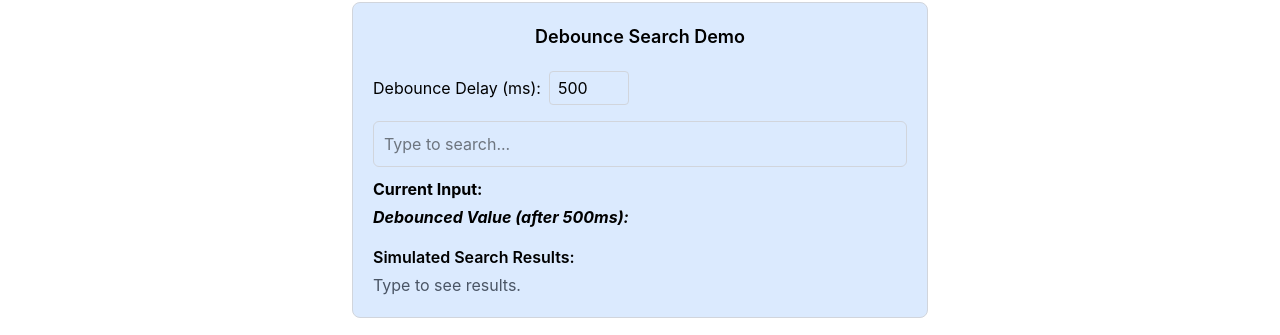
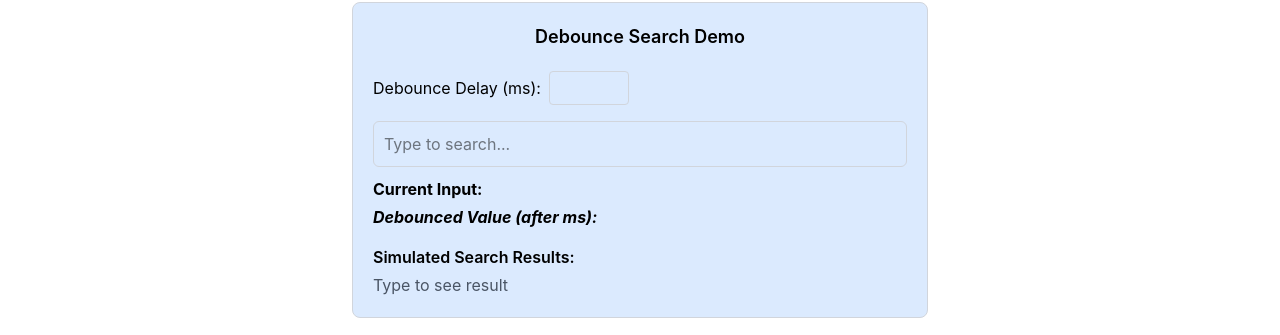
Before and after one commit to DhanashreeKharade451/Custom-Hook-Implementation, a React (Vite) app: page / in a window 1280 px wide. Shown: the part 902-1237 px from the top of the page. Built offline with nearby package versions, Linux system fonts and the light colour scheme.

Commit message:
writing hook to set timer

```diff
--- a/src/components/DebounceSearchDemo.jsx
+++ b/src/components/DebounceSearchDemo.jsx
@@ -1,4 +1,28 @@
+import { useState, useEffect } from "react";
+import useDebounce from "../hook/useDebounce";
+
 export function DebounceSearchDemo() {
+    const [input, setInput] = useState("");
+  const [delay, setDelay] = useState("");
+   const [searchResult, setSearchResult] = useState("");
+
+  //  // Debounced value after 500ms
+  const debouncedValue =useDebounce(input,500);
+
+   // Simulated API call after 1 second
+
+   useEffect(() => {
+    if(!debouncedValue){
+        setSearchResult
+    }
+   })
+
+//   useEffect(() =>{
+//     if(debouncedValue){
+//         console.log("Searching for", debouncedValue);
+//     }
+//   },[debouncedValue])
+
   return (
    <div className="bg-blue-100 font-sans max-w-xl mx-auto my-5 p-5 border border-gray-300 rounded-lg">
   <h3 className="text-center mb-5 text-lg font-semibold">
@@ -10,11 +34,9 @@ export function DebounceSearchDemo() {
       Debounce Delay (ms):
     </label>
     <input
-      id="delayInput"
-      min="0"
-      step="100"
       type="number"
-      value="500"
+      value={delay}
+      onChange={(e) => setDelay(Number(e.target.value))}
       className="px-2 py-1 w-20 border border-gray-300 rounded"
     />
   </div>
@@ -22,21 +44,22 @@ export function DebounceSearchDemo() {
   <input
     placeholder="Type to search..."
     type="text"
-    value=""
+    value={input}
+    onChange={(e) => setInput(e.target.value)}
     className="w-full p-2.5 mb-2.5 border border-gray-300 rounded-md"
   />
 
   <div className="mb-1">
-    <strong>Current Input:</strong>
+    <strong>Current Input: {input}</strong>
   </div>
 
   <div className="mb-4 italic">
-    <strong>Debounced Value (after 500ms):</strong>
+    <strong>Debounced Value (after {delay}ms): {debouncedValue}</strong>
   </div>
 
   <div>
     <h4 className="font-semibold mb-1">Simulated Search Results:</h4>
-    <p className="text-gray-600">Type to see results.</p>
+    <p className="text-gray-600">{debouncedValue? `searching for "${debouncedValue}"` :"Type to see result"}</p>
   </div>
 </div>
 
```
